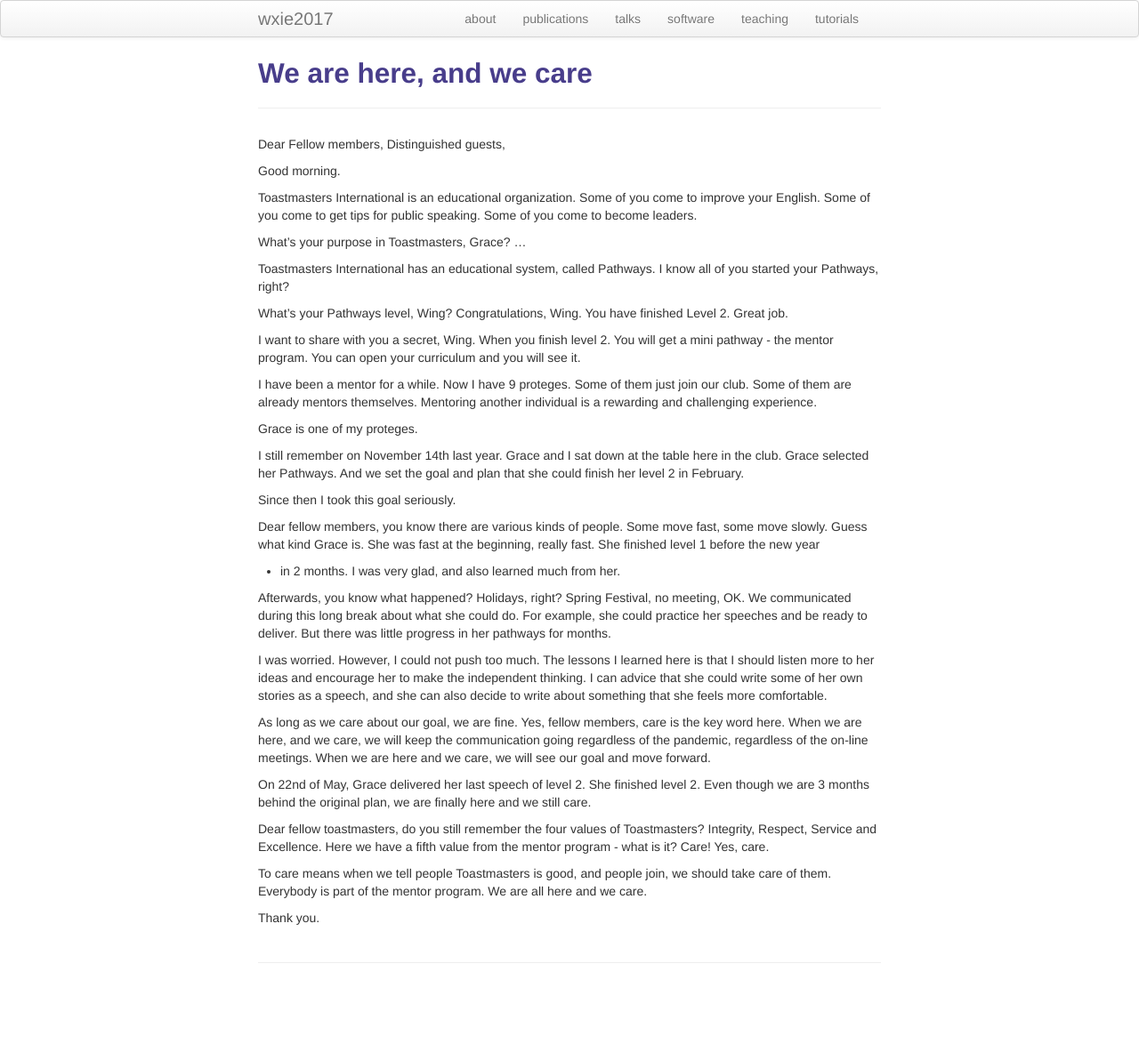
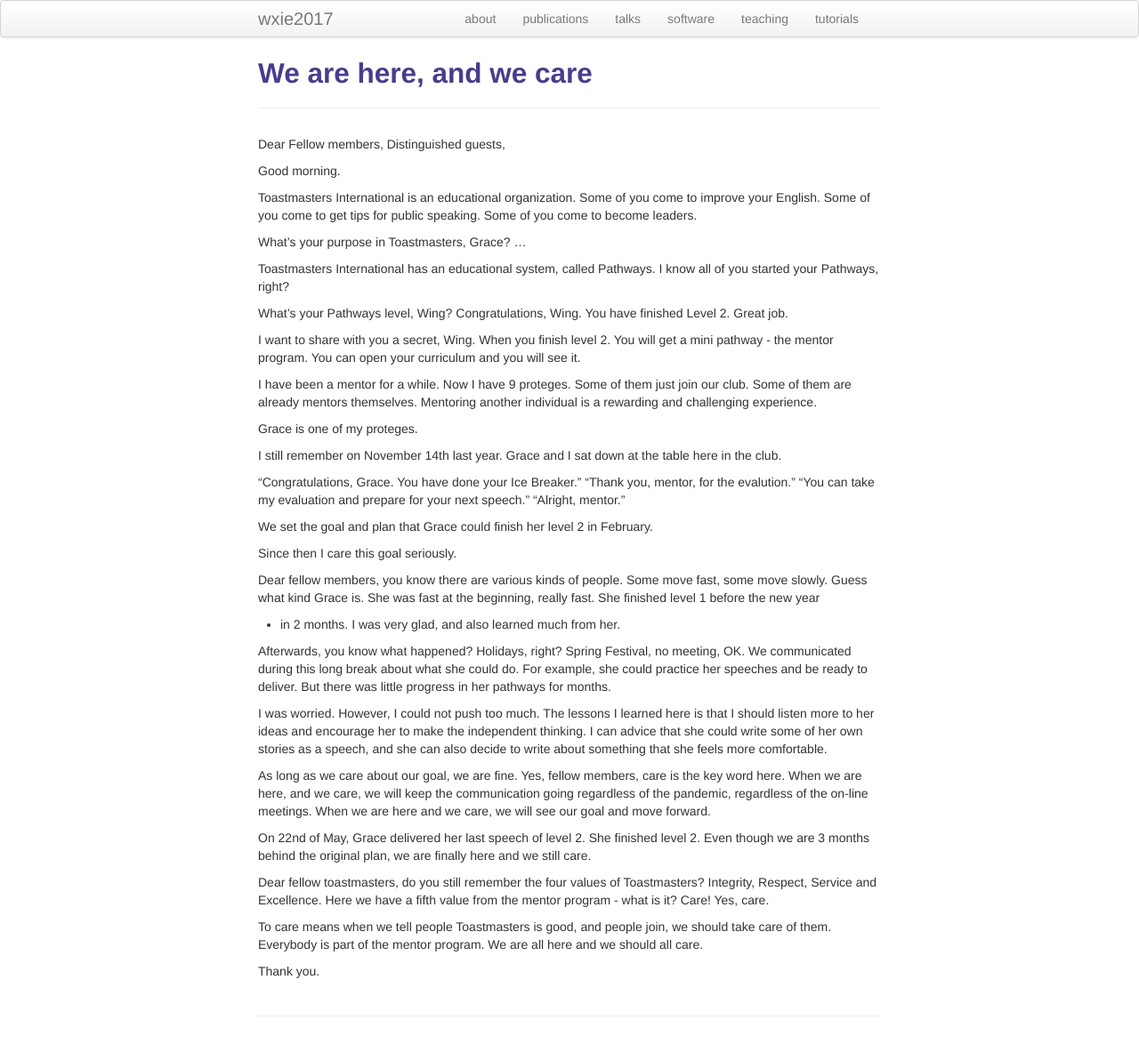
Before and after one commit to wxie2017/wxie2017.github.io, a Jekyll site: the page built from pages/speech/we_are_here_care.md, in a window 1280 px wide. Shown: the whole page at 89% size. Built offline with Jekyll 4.4.1, drawn with Linux system fonts in a browser that asks for light colours; before the commit the page ends 1114 px from its top, so only the background shows below that.

Commit message:
update the speech: care

```diff
--- a/pages/speech/we_are_here_care.md
+++ b/pages/speech/we_are_here_care.md
@@ -34,10 +34,16 @@ another individual is a rewarding and challenging experience.
 Grace is one of my proteges.
 
 I still remember on November 14th last year. Grace and I sat down at the
-table here in the club. Grace selected her Pathways. And we set the goal
-and plan that she could finish her level 2 in February.
+table here in the club.
 
-Since then I took this goal seriously.
+"Congratulations, Grace. You have done your Ice Breaker."
+"Thank you, mentor, for the evalution."
+"You can take my evaluation and prepare for your next speech."
+"Alright, mentor."
+
+We set the goal and plan that Grace could finish her level 2 in February.
+
+Since then I care this goal seriously.
 
 Dear fellow members, you know there are various kinds of people.
 Some move fast, some move slowly. Guess what kind Grace is. She was fast
@@ -71,6 +77,6 @@ a fifth value from the mentor program - what is it? Care! Yes, care.
 
 To care means when we tell people Toastmasters is good, and people join,
 we should take care of them. Everybody is part of the mentor program.
-We are all here and we care.
+We are all here and we should all care.
 
 Thank you.
```
